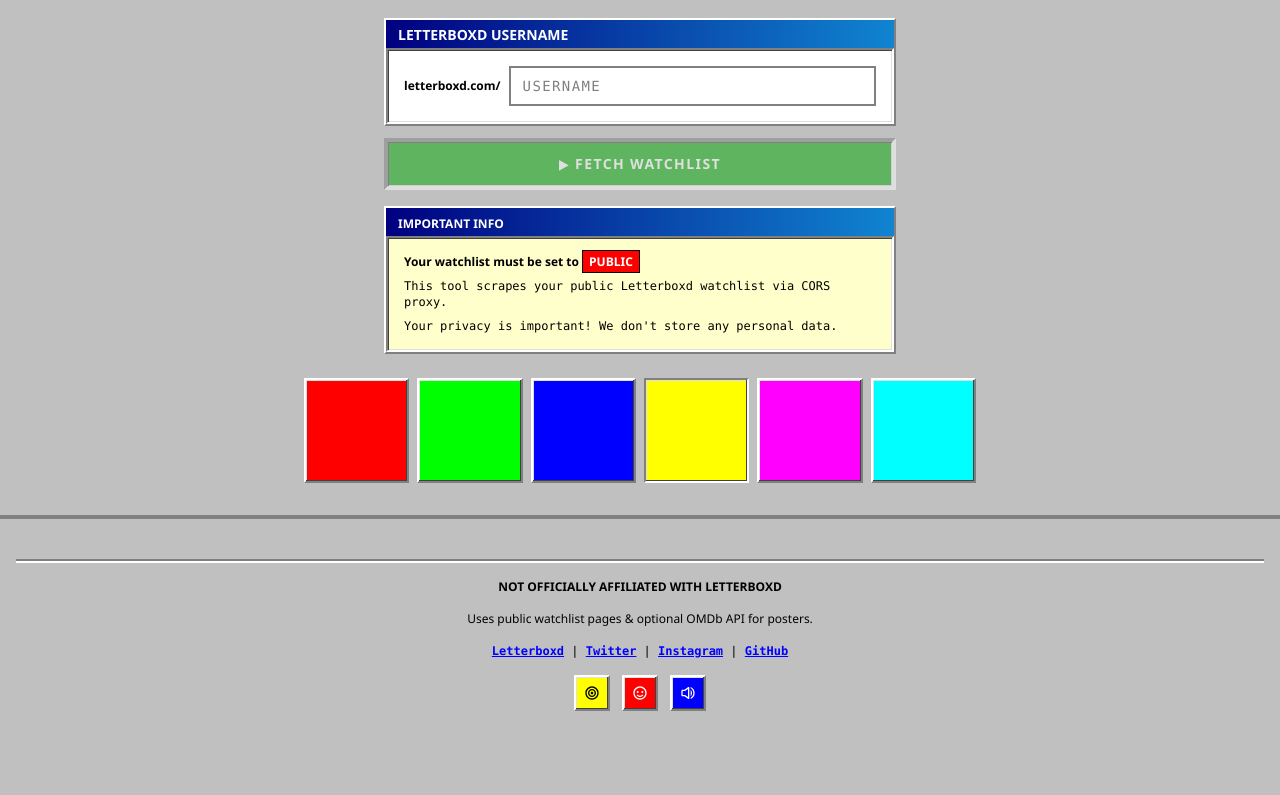
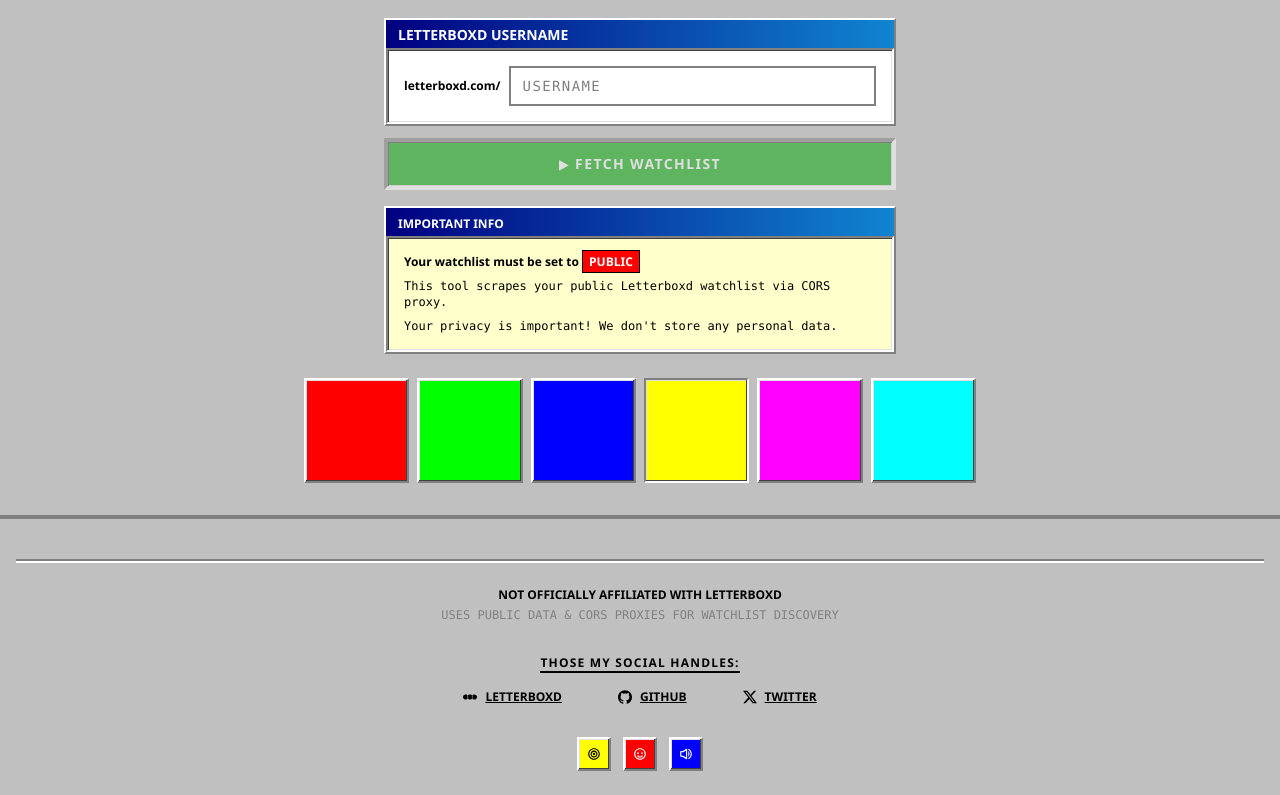
Before and after one commit to basithladdu/letterboxdrandomizer, a React (Vite) app: page / in a window 1280 px wide. Shown: the part 440-1235 px from the top of the page. Before the commit the page ends 1175 px from the top, so only its background shows below. Built offline with nearby package versions, Linux system fonts and the light colour scheme.

Commit message:
ui: comment out film counter and update footer social labels

```diff
--- a/src/App.jsx
+++ b/src/App.jsx
@@ -123,11 +123,13 @@
               transition={{ duration: 0.25 }}
               className="mx-auto max-w-2xl space-y-3 sm:space-y-6"
             >
+              {/*
               <div className="text-center">
                 <div className="inline-block hit-counter">
                   FILMS IN WATCHLIST: {String(films.length).padStart(4, '0')}
                 </div>
               </div>
+              */}
 
               <div className="retro-hr" />
 
--- a/src/components/layout/Footer.jsx
+++ b/src/components/layout/Footer.jsx
@@ -1,65 +1,62 @@
 import { BiBullseye, BiSmile, BiVolumeFull } from 'react-icons/bi'
+import { SiLetterboxd, SiGithub, SiX } from 'react-icons/si'
 
 export default function Footer() {
   return (
-    <footer className="mt-auto border-t-4 border-retro-muted py-4 sm:py-6 px-3 sm:px-4 bg-retro-gray space-y-3 sm:space-y-4">
+    <footer className="mt-auto border-t-4 border-retro-muted py-4 sm:py-6 px-3 sm:px-4 bg-retro-gray space-y-4 sm:space-y-6">
       <div className="retro-hr" />
 
       {/* Disclaimer */}
-      <p className="text-center text-[10px] sm:text-xs font-bold text-retro-black">
+      <div className="space-y-1">
+        <p className="text-center text-[10px] sm:text-xs font-black text-retro-black uppercase">
           NOT OFFICIALLY AFFILIATED WITH LETTERBOXD
         </p>
-      <p className="text-center text-[10px] sm:text-xs text-retro-black">
-        Uses public watchlist pages &amp; optional OMDb API for posters.
+        <p className="text-center text-[10px] sm:text-xs text-retro-muted font-mono uppercase">
+          Uses public data &amp; CORS proxies for watchlist discovery
         </p>
+      </div>
 
-      {/* Creator Info */}
-      <p className="text-center text-[10px] sm:text-xs font-mono text-retro-black break-words">
+      {/* Creator Socials */}
+      <div className="flex flex-col items-center gap-4 py-2">
+        <p className="text-[10px] sm:text-xs font-black text-retro-black uppercase tracking-widest border-b-2 border-retro-black">
+          Those my social handles:
+        </p>
+        <div className="flex gap-6 sm:gap-12">
           <a
             href="https://letterboxd.com/basithladoo"
             target="_blank"
             rel="noopener noreferrer"
-          className="font-bold hover:bg-retro-yellow"
+            className="flex items-center gap-2 text-[10px] sm:text-xs font-bold text-retro-black hover:bg-retro-yellow px-1 transition-colors"
           >
-          Letterboxd
+            <SiLetterboxd size={14} />
+            <span>LETTERBOXD</span>
           </a>
-        <span className="hidden sm:inline">{' '}|{' '}</span>
-        <span className="sm:hidden block">|</span>
+          <a
+            href="https://github.com/basithladoo"
+            target="_blank"
+            rel="noopener noreferrer"
+            className="flex items-center gap-2 text-[10px] sm:text-xs font-bold text-retro-black hover:bg-retro-yellow px-1 transition-colors"
+          >
+            <SiGithub size={14} />
+            <span>GITHUB</span>
+          </a>
           <a
             href="https://twitter.com/basithladoo"
             target="_blank"
             rel="noopener noreferrer"
-          className="font-bold hover:bg-retro-yellow"
+            className="flex items-center gap-2 text-[10px] sm:text-xs font-bold text-retro-black hover:bg-retro-yellow px-1 transition-colors"
           >
-          Twitter
+            <SiX size={14} />
+            <span>TWITTER</span>
           </a>
-        <span className="hidden sm:inline">{' '}|{' '}</span>
-        <span className="sm:hidden block">|</span>
-        <a
-          href="https://instagram.com/basithladdu"
-          target="_blank"
-          rel="noopener noreferrer"
-          className="font-bold hover:bg-retro-yellow"
-        >
-          Instagram
-        </a>
-        <span className="hidden sm:inline">{' '}|{' '}</span>
-        <span className="sm:hidden block">|</span>
-        <a
-          href="https://github.com/basithladoo/letterboxdrandomizer"
-          target="_blank"
-          rel="noopener noreferrer"
-          className="font-bold hover:bg-retro-yellow"
-        >
-          GitHub
-        </a>
-      </p>
+        </div>
+      </div>
 
       {/* Decorative Footer Elements */}
       <div className="flex justify-center gap-2 sm:gap-3 text-base font-bold">
-        <span className="retro-outset p-1.5 sm:p-2 bg-retro-yellow text-retro-black"><BiBullseye size={14} className="sm:w-4 sm:h-4" /></span>
-        <span className="retro-outset p-1.5 sm:p-2 bg-retro-red text-retro-white"><BiSmile size={14} className="sm:w-4 sm:h-4" /></span>
-        <span className="retro-outset p-1.5 sm:p-2 bg-retro-blue text-retro-white"><BiVolumeFull size={14} className="sm:w-4 sm:h-4" /></span>
+        <span className="retro-outset p-1.5 sm:p-2 bg-retro-yellow text-retro-black"><BiBullseye size={14} /></span>
+        <span className="retro-outset p-1.5 sm:p-2 bg-retro-red text-retro-white"><BiSmile size={14} /></span>
+        <span className="retro-outset p-1.5 sm:p-2 bg-retro-blue text-retro-white"><BiVolumeFull size={14} /></span>
       </div>
     </footer>
   )
```
Lines whose indentation alone changed are shown as unchanged.
